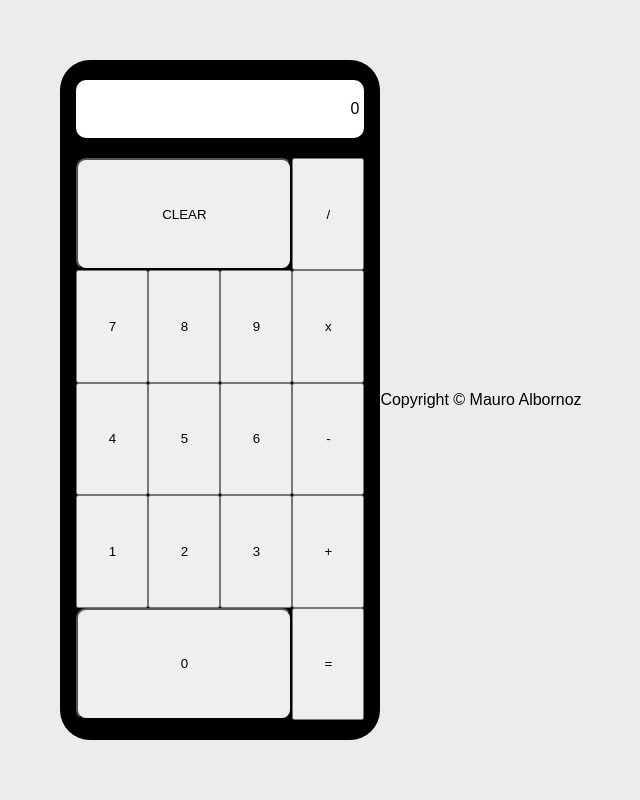
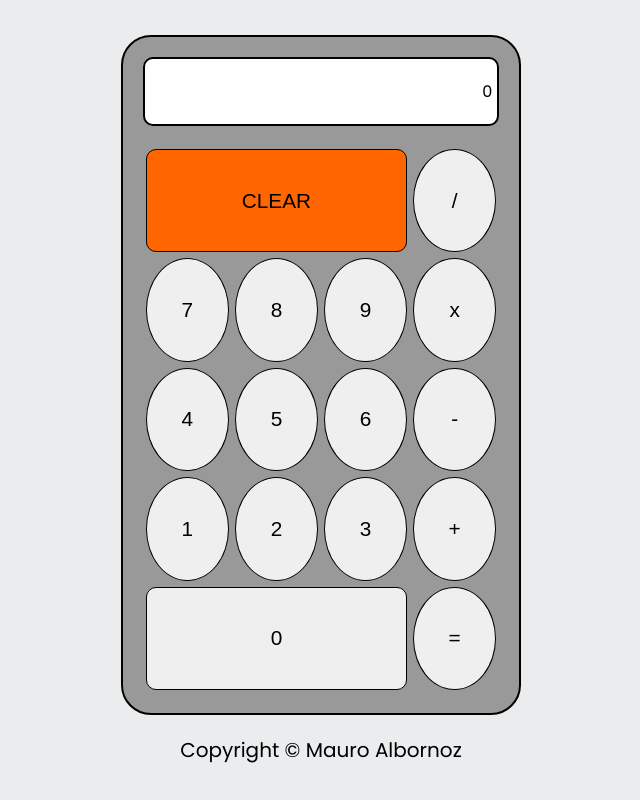
Before and after one commit to MauroAA/odin-calculator, a plain HTML site: page index.html in a window 1280 px wide. Shown: the whole page, without its empty margins (319-959 px from the left). Drawn offline with Linux system fonts and the light colour scheme.

Commit message:
update calculator

```diff
--- a/style.css
+++ b/style.css
@@ -1,3 +1,6 @@
+@import url('https://fonts.googleapis.com/css2?family=Poppins:ital,wght@0,300;0,400;1,200&display=swap');
+
+
 * {
     margin: 0;
     padding: 0;
@@ -7,18 +10,21 @@
 
 body {
     display: flex;
+    flex-direction: column;
     justify-content: center;
     align-items: center;
+    gap: 20px;
     height: 100vh;
     background-color: #EBECED;
-    font-family: sans-serif;
+    font-family: 'Poppins', sans-serif;
 }
 
 .calculator {
-    width: 25vw;
+    width: 400px;
     height: 85vh;
     border-radius: 30px;
-    background-color: black;
+    background-color: #999;
+    border: 2px solid #000;
     display: flex;
     flex-direction: column;
     align-items: center;
@@ -36,6 +42,11 @@ body {
     margin: 20px;
     background-color: #fff;
     border-radius: 10px;
+    border: 2px solid #000;
+}
+
+#clear {
+    background-color: #f60;
 }
 
 .wrapper {
@@ -52,10 +63,18 @@ body {
     flex: 1;
 }
 
-.btn {
+button {
+    font-size: 1.3em;
     border: 1px solid #000;
     outline: none;
     cursor: pointer;
+    border-radius: 100%;
+    margin: 3px;
+    transition: all 0.1s;
+}
+
+button:hover {
+    background-color: #ccc;
 }
 
 .clear {
@@ -119,3 +138,7 @@ body {
 .equals {
     grid-area: equals;
 }
+
+footer {
+    font-size: 20px;
+}
```
